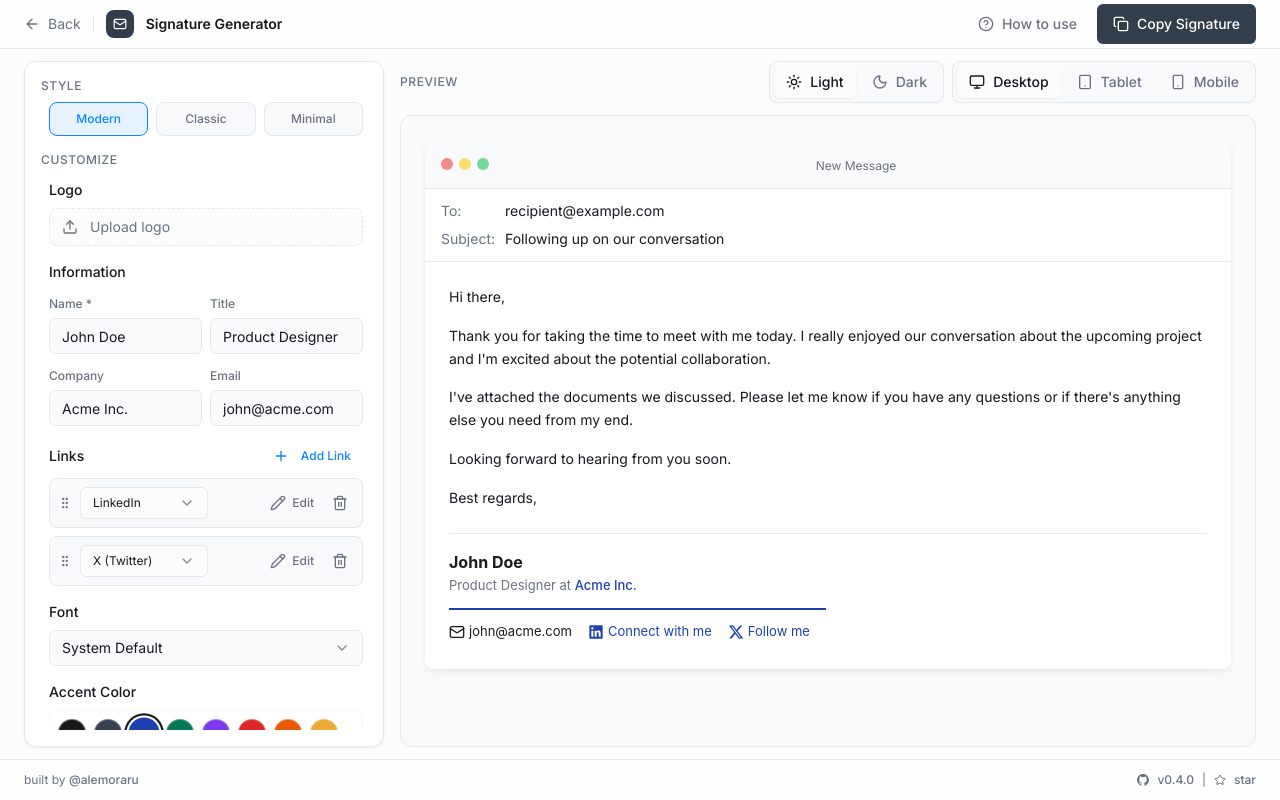
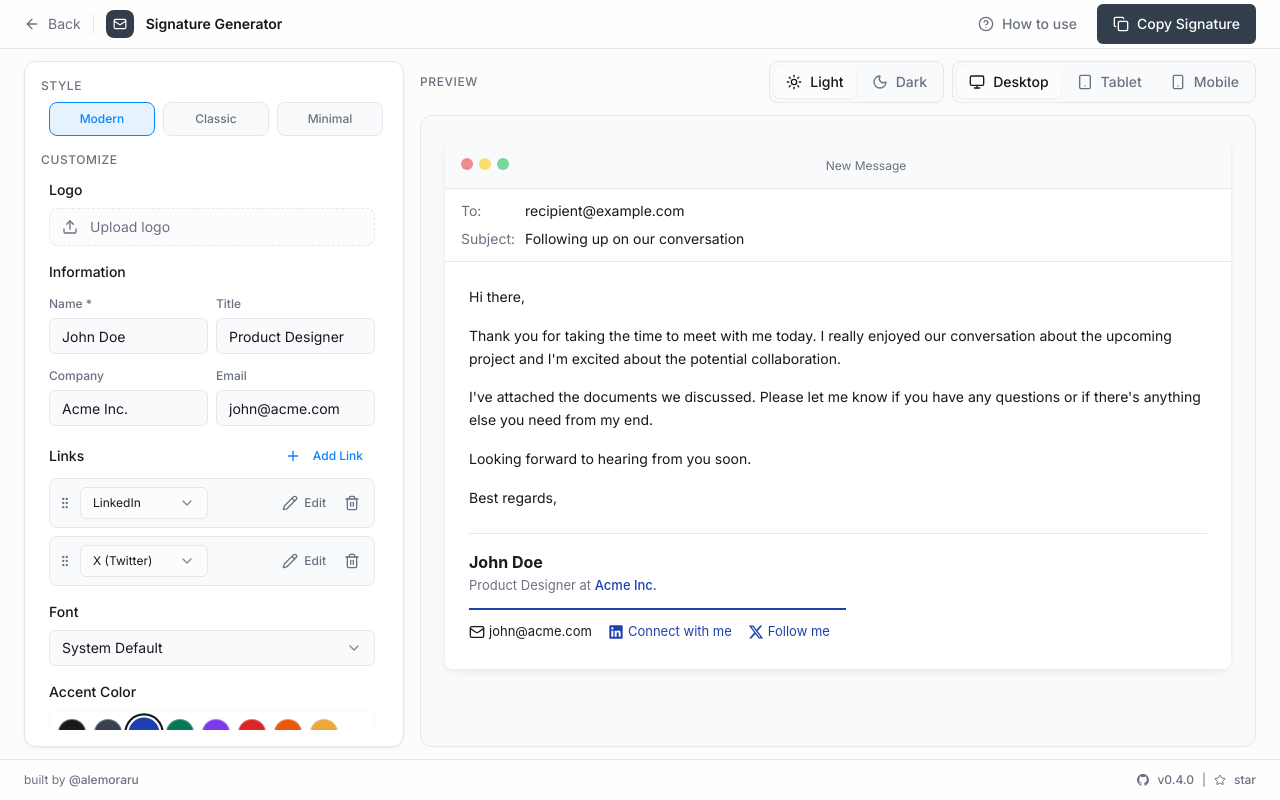
Before and after one commit to alemoraru/email-signature-generator, a React (Vite) app: page /editor in a window 1280 px wide. Built offline with nearby package versions, Linux system fonts and the light colour scheme.

Commit message:
feat: improve form editor styling

```diff
--- a/src/pages/Editor.tsx
+++ b/src/pages/Editor.tsx
@@ -79,7 +79,7 @@ const Editor = () => {
 
       {/* Main Content */}
       <main className="container max-w-7xl mx-auto px-4 sm:px-6 py-3 lg:py-3 flex-1 lg:overflow-hidden">
-        <div className="grid lg:grid-cols-[360px_1fr] gap-4 lg:h-full">
+        <div className="grid lg:grid-cols-[380px_1fr] gap-4 lg:h-full">
           {/* Left Panel - Form */}
           <aside className="flex flex-col lg:h-full lg:min-h-0">
             <div className="bg-card rounded-xl border border-border p-4 shadow-subtle flex flex-col lg:h-full lg:overflow-hidden lg:min-h-0">
@@ -95,7 +95,7 @@ const Editor = () => {
                   Customize
                 </h2>
               </div>
-              <div className="lg:flex-1 lg:overflow-y-auto lg:scrollbar-subtle lg:pr-1 lg:pl-2 lg:min-h-0">
+              <div className="lg:flex-1 lg:overflow-y-auto lg:scrollbar-subtle lg:pr-3 lg:pl-2 lg:min-h-0">
                 <SignatureForm data={data} onChange={setData} />
               </div>
             </div>
```
